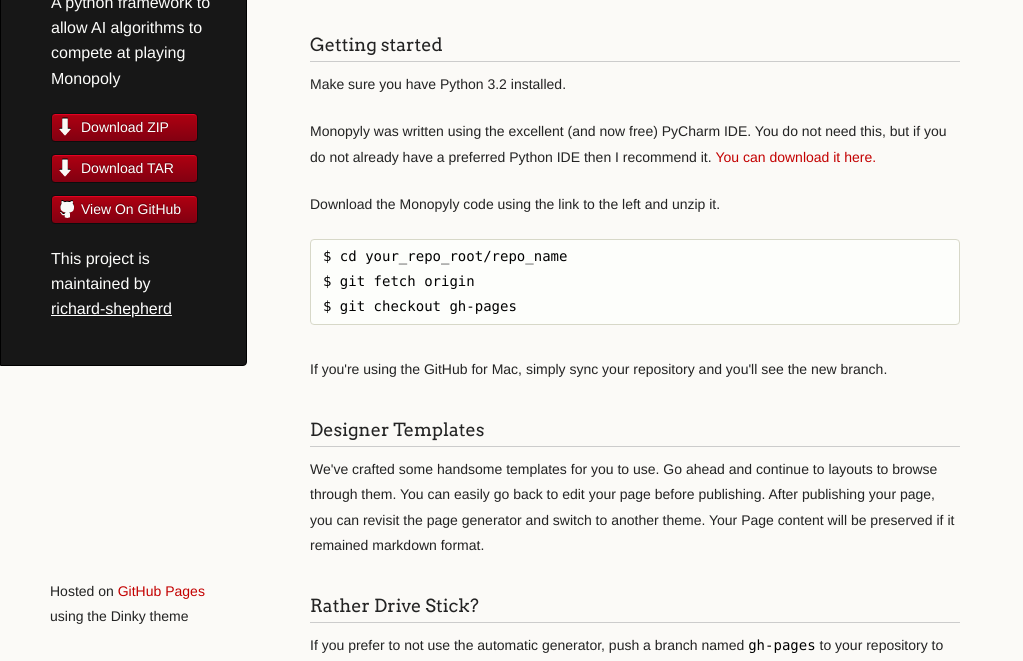
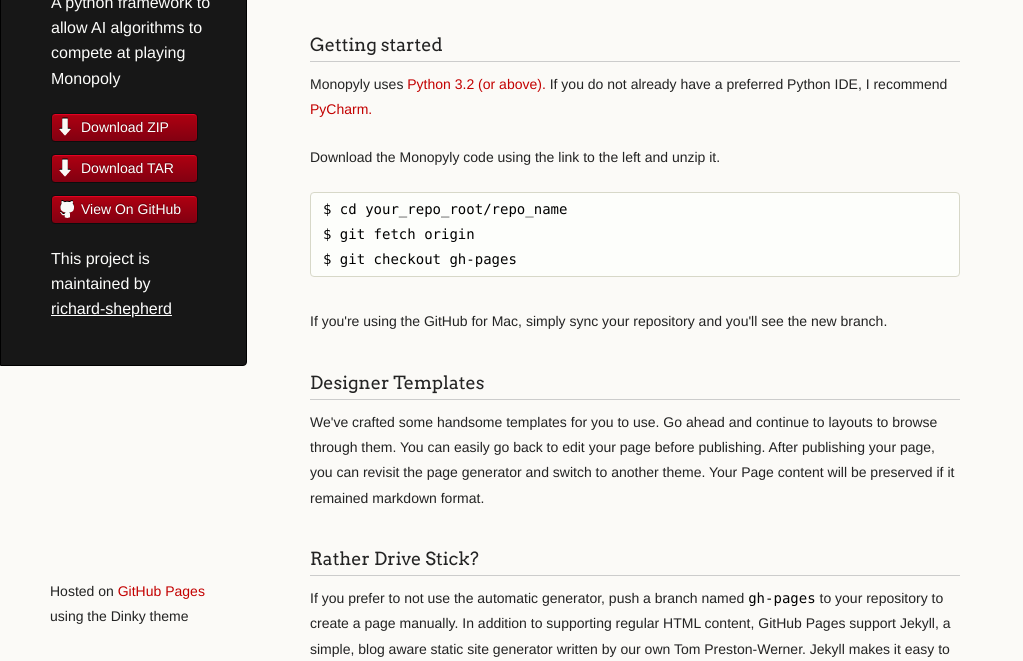
Before and after one commit to richard-shepherd/monopyly, a plain HTML site: page index.html in a window 1280 px wide. Shown: the part 139-800 px from the top of the page, without its empty margins (0-1023 px from the left). Drawn offline with Linux system fonts and the light colour scheme.

Commit message:
monopyly

```diff
--- a/index.html
+++ b/index.html
@@ -47,12 +47,11 @@
 </h3>
 
 <p>
-    Make sure you have Python 3.2 installed.
-</p>
-<p>
-    Monopyly was written using the excellent (and now free) PyCharm IDE. You do not need this, but if
-    you do not already have a preferred Python IDE then I recommend it.
-    <a href="http://www.jetbrains.com/pycharm/download/">You can download it here.</a>
+    Monopyly uses
+    <a href="http://www.python.org/getit/">Python 3.2 (or above).</a>
+
+    If you do not already have a preferred Python IDE, I recommend
+    <a href="http://www.jetbrains.com/pycharm/download/">PyCharm.</a>
 </p>
 <p>
     Download the Monopyly code using the link to the left and unzip it.
```
